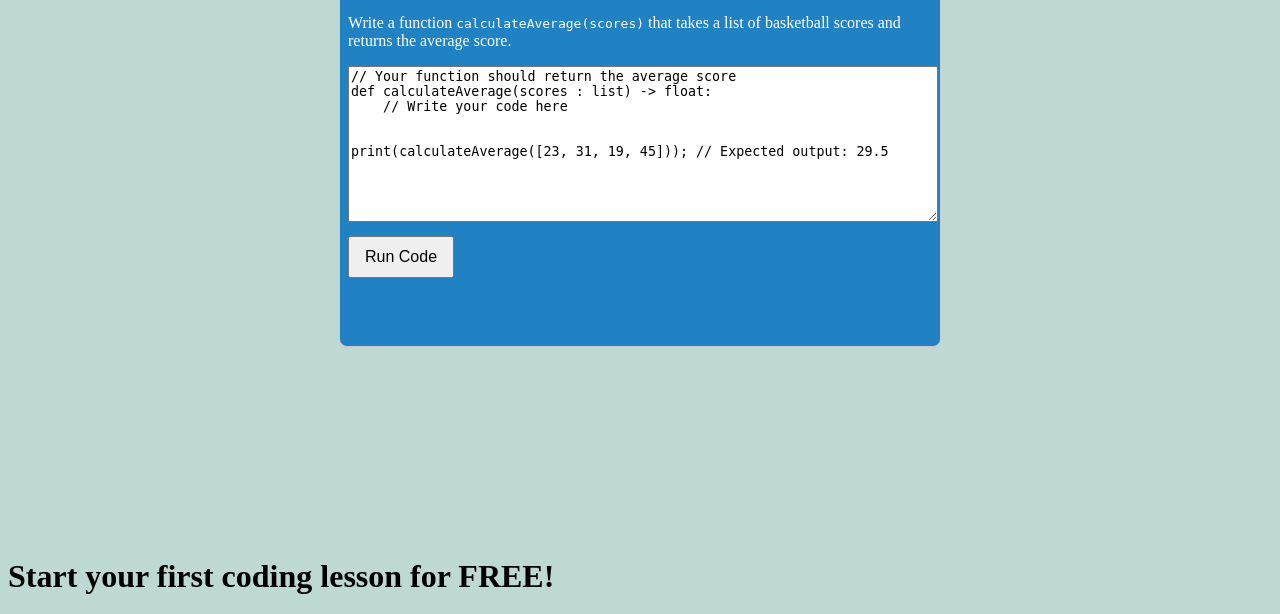
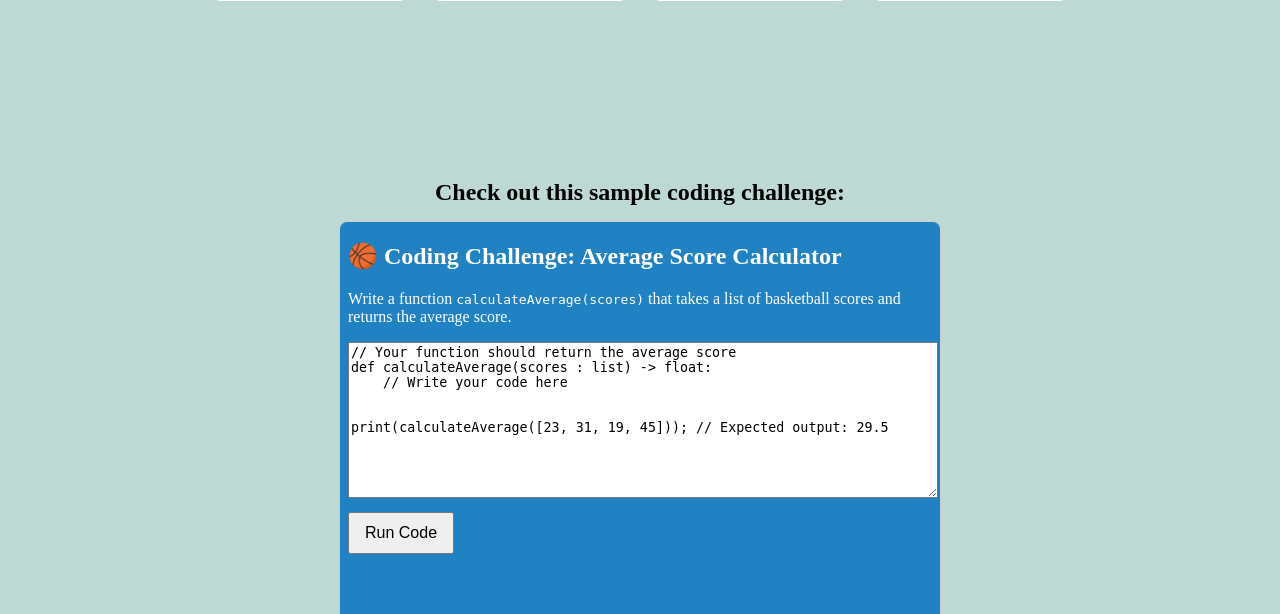
Before and after one commit to GavrielaTM3/COMP333_Website, a PHP site: page / in a window 1280 px wide. Shown: the part 353-967 px from the top of the page. Run offline with PHP 8.4, Linux system fonts and the light colour scheme.

Commit message:
reformat

```diff
--- a/index.html
+++ b/index.html
@@ -23,15 +23,9 @@
       <li><a href="#testimonials">Testimonials</a></li>
     </ul>
   </div>
- sample_lesson_embed
 
-  <div class="iframe-container">
-    <div class="iframe-title">Check out this sample coding challenge:</div>
-        <iframe src="sample_lesson.html" width="600" height="400" style="border:1px solid #ccc;"></iframe>
-  </div>
-</body>
 
-  <body>
+
     <div class="main-content">
         <h1 class="start-coding">Start your first coding lesson for FREE!</h1>
         <div class="container">
@@ -56,5 +50,10 @@
             </a>
         </div>
     </div>
+
+    <div class="iframe-container">
+      <div class="iframe-title">Check out this sample coding challenge:</div>
+          <iframe src="sample_lesson.html" width="600" height="400" style="border:1px solid #ccc;"></iframe>
+    </div>
+
 </body>
-main
--- a/style.css
+++ b/style.css
@@ -51,7 +51,7 @@ body {
     text-decoration: none;
   }
 
- sample_lesson_embed
+
 .iframe-title {
     font-size: 24px;
     font-weight: bold;
@@ -90,7 +90,7 @@ button {
     padding: 10px 15px;
     font-size: 16px;
     cursor: pointer;
-
+}
 
 .container {
     display: flex;
@@ -137,5 +137,5 @@ a.box h3 {
 
 a.box:hover {
     background-color: lightgrey; /* Change color to light grey on hover */
-main
+
 }
```
